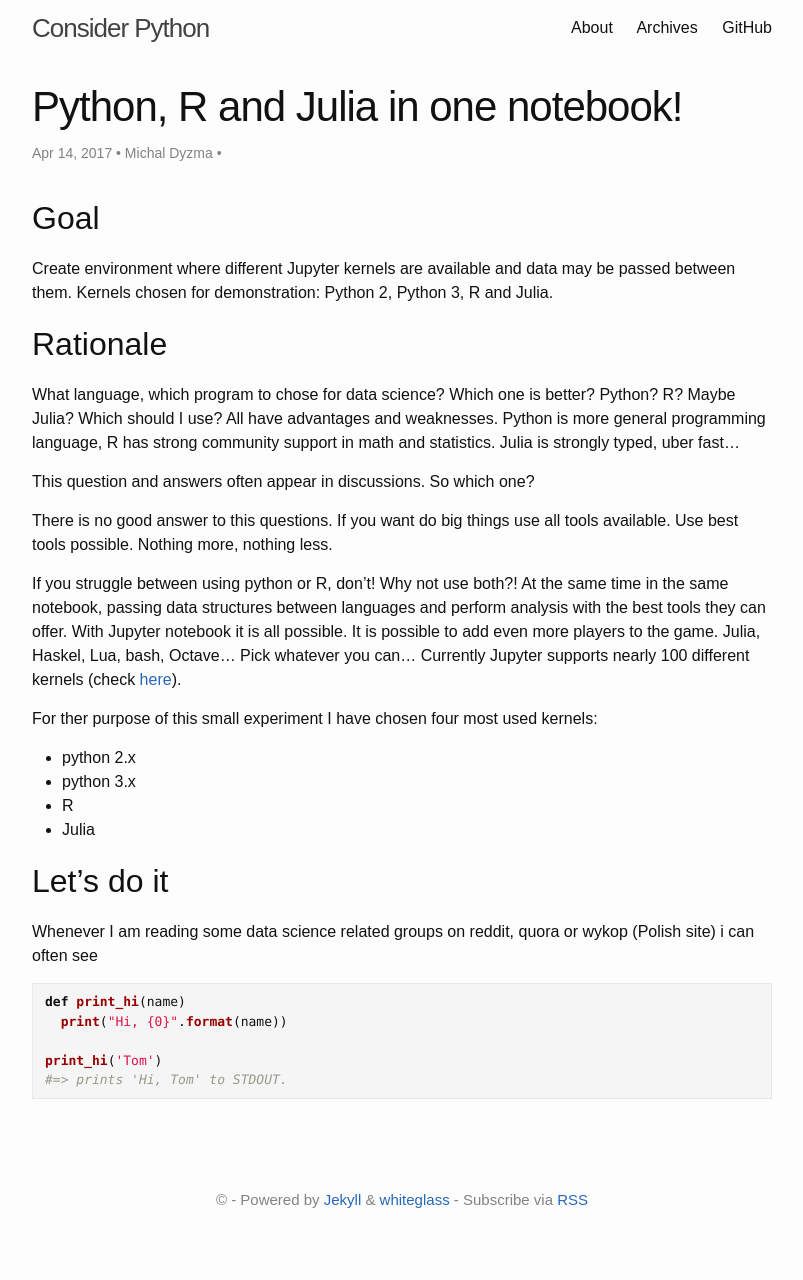
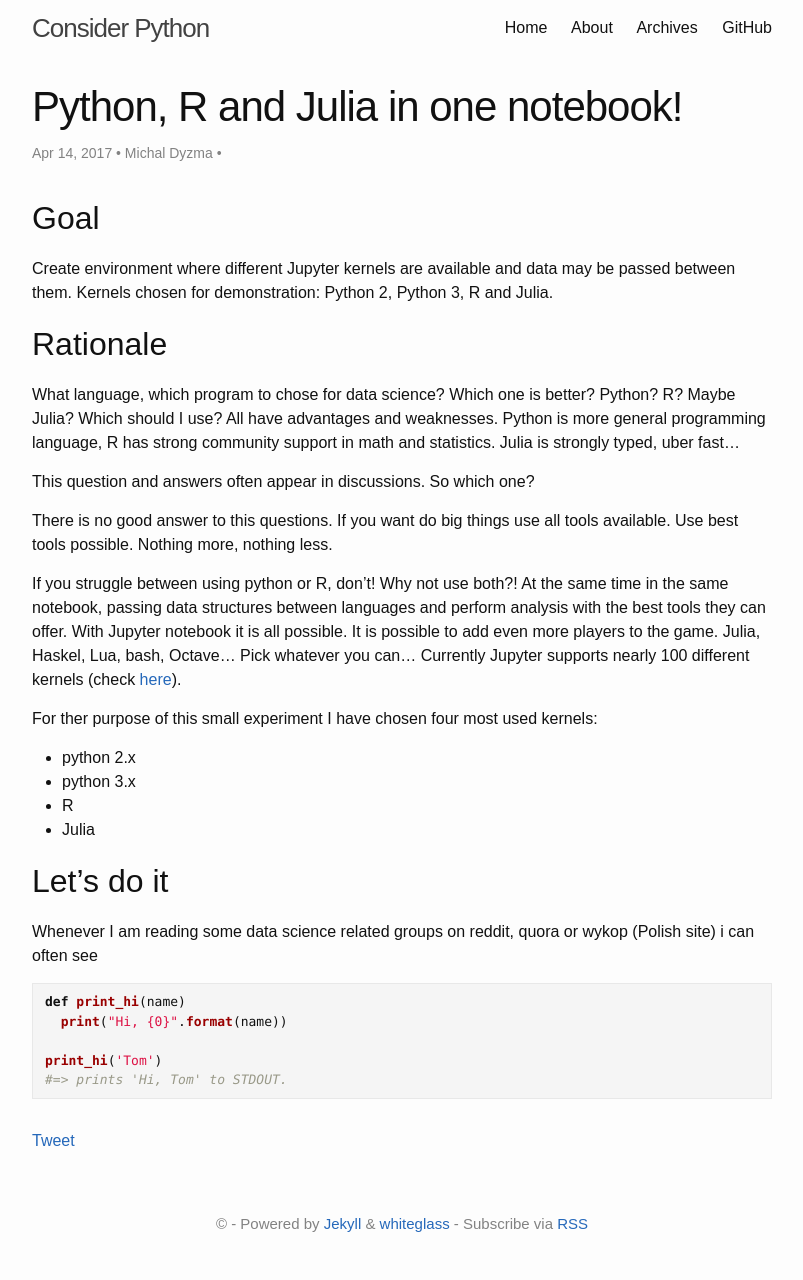
Before and after one commit to mdyzma/mdyzma.github.io, a Jekyll site: the page built from _posts/2017-04-14-python-r-julia-in-one-notebook.md, in a window 1280 px wide. Shown: the whole page, without its empty margins (238-1041 px from the left). Built offline with Jekyll 4.4.1, drawn with Linux system fonts in a browser that asks for light colours; comment, search, counter and statistics services are not loaded; before the commit the page ends 1256 px from its top, so only the background shows below that.

Commit message:
Share buttons addedd

```diff
--- a/_config.yml
+++ b/_config.yml
@@ -18,7 +18,7 @@ email: mdyzma@gmail.com
 description: > # this means to ignore newlines until "baseurl:"
   Blog dedicated to promote python/R/Julia as "core data science" tools.
 baseurl: "" # the subpath of your site, e.g. /blog
-url: "" # the base hostname & protocol for your site, e.g. http://example.com
+url: "http://mdyzma.github.io" # the base hostname & protocol for your site, e.g. http://example.com
 
 # Build settings
 markdown: kramdown
@@ -34,7 +34,7 @@ exclude:
   - Gemfile.lock
 permalink: /:year/:month/:day/:title/
 paginate_path: /posts/:num/
-paginate: 25
+paginate: 5
 
 jekyll-archives:
   enabled:
@@ -54,9 +54,9 @@ twitter:
   username: MichalDyzma
 
 facebook:
- app_id: 1234
- publisher: 1234
- admins: 1234
+ app_id: 422251294815916
+ publisher: mdyzma
+ admins: mdyzma
 
 logo: /assets/md-logo.png
 
@@ -69,3 +69,11 @@ social:
     - https://plus.google.com/+BenBalter
     - https://github.com/benbalter
     - https://keybase.io/benbalter
+
+
+# share buttons
+twitter_username:     MichalDyzma
+github_username:      mdyzma
+linkedin_username:    MichalDyzma
+google_plus_username: mdyzma
+facebook_username:    michal.dyzma
--- a/_data/navigation.yml
+++ b/_data/navigation.yml
@@ -1,6 +1,8 @@
 # If you want to link only specific pages in your header, add the path to the
 # pages in order as they should show up.
 main:
+  - title: "Home"
+    url: /
   - title: "About"
     url: /about/
   - title: "Archives"
--- /dev/null
+++ b/_includes/share.html
@@ -0,0 +1,30 @@
+<div class="container">
+    <div class="row ">
+        <div class="col-xs-2"></div>
+        <div class="col-xs-8">
+
+        <!-- Twitter -->
+        <a href="https://twitter.com/share" class="twitter-share-button" data-via="MichalDyzma">Tweet</a>
+        <script>!function(d,s,id){var js,fjs=d.getElementsByTagName(s)[0],p=/^http:/.test(d.location)?'http':'https';if(!d.getElementById(id)){js=d.createElement(s);js.id=id;js.src=p+'://platform.twitter.com/widgets.js';fjs.parentNode.insertBefore(js,fjs);}}(document, 'script', 'twitter-wjs');</script>
+
+        <!-- Google + -->
+        <div class="g-plus" data-action="share" data-annotation="bubble"></div>
+        <script src="https://apis.google.com/js/platform.js" async defer></script>
+
+        <!-- Facebook -->
+        <div class="fb-share-button" data-href="{{site.url}}{{page.url}}" data-layout="button_count" data-size="small" data-mobile-iframe="true" style="position: relative; top: -8px;"></div>
+
+
+        <div id="fb-root"></div>
+        <script>(function(d, s, id) {
+          var js, fjs = d.getElementsByTagName(s)[0];
+          if (d.getElementById(id)) return;
+            js = d.createElement(s); js.id = id;
+            js.src = "//connect.facebook.net/pl_PL/sdk.js#xfbml=1&version=v2.9&appId=422251294815916";
+            fjs.parentNode.insertBefore(js, fjs);
+        }(document, 'script', 'facebook-jssdk'));</script>
+
+    </div>
+    </div>
+    <div class="col-xs-2"></div>
+</div>
--- a/_layouts/post.html
+++ b/_layouts/post.html
@@ -16,6 +16,6 @@ comments: true
   <div class="post-content" itemprop="articleBody">
     {{ content }}
   </div>
-
+{% include share.html %}
 {% include disqus.html %}
 </article>
```
